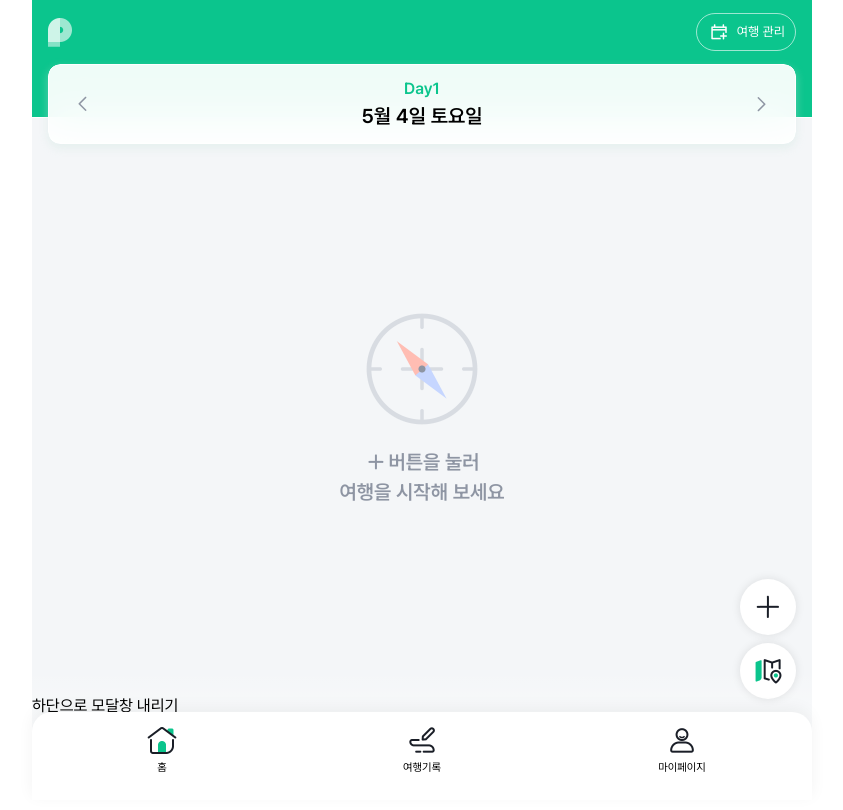
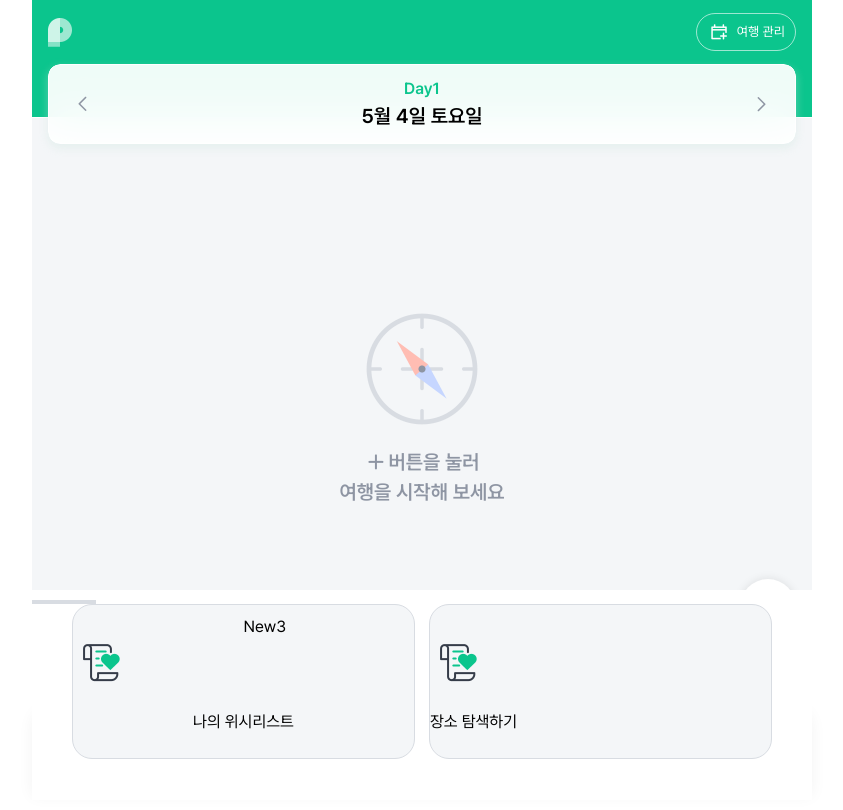
Before and after one commit to sukyung6999/pravel, a Next.js app: page / in a window 1280 px wide. Shown: the top 810 px of the page, without its empty margins (218-1061 px from the left). Built offline with nearby package versions, Linux system fonts and the light colour scheme.

Commit message:
style: TravelOptionsModal 스타일링

```diff
--- a/src/components/main/TravelOptionsModal.tsx
+++ b/src/components/main/TravelOptionsModal.tsx
@@ -2,21 +2,26 @@ import Link from 'next/link';
 
 const TravelOptionsModal = () => {
   return (
-    <div className="absolute bottom-0 left-0 w-full pt-[49px] pb-[34px]">
-      <button>하단으로 모달창 내리기</button>
+    <div className="absolute bottom-0 left-0 w-full pt-[10px] pb-[41px] z-10 bg-white">
+      <button className="blind block before:content-[''] before:block before:w-[64px] before:h-[4px] before:bg-gray-300">
+        하단으로 모달창 내리기
+      </button>
       <div>
-        <Link href="/">AI 프레블러 코스 추천</Link>
-
-        <div>
-          <button>
-            <span>
+        <div className="flex px-[40px] gap-[14px] items-stretch">
+          <button className="relative w-1/2 bg-gray-100 border border-gray-300 rounded-[20px] before:content-[''] before:block before:w-[56px] before:h-[56px] before:bg-[url('/img_pravel.png')] before:bg-[-112px_-128px] before:bg-[length:250px_250px] pt-[30px] pb-[24px]">
+            <span className="absolute top-[10px]">
               New
               <span>3</span>
             </span>
-            <span>나의 위시리스트</span>
+            <span className="block pt-[19px]">나의 위시리스트</span>
           </button>
 
-          <Link href="/">장소 탐색하기</Link>
+          <Link
+            href="/search"
+            className="w-1/2 bg-gray-100 border border-gray-300 rounded-[20px] before:content-[''] before:block before:w-[56px] before:h-[56px] before:bg-[url('/img_pravel.png')] before:bg-[-112px_-128px] before:bg-[length:250px_250px] pt-[30px] pb-[24px]"
+          >
+            <span className="block pt-[19px]">장소 탐색하기</span>
+          </Link>
         </div>
       </div>
     </div>
```
